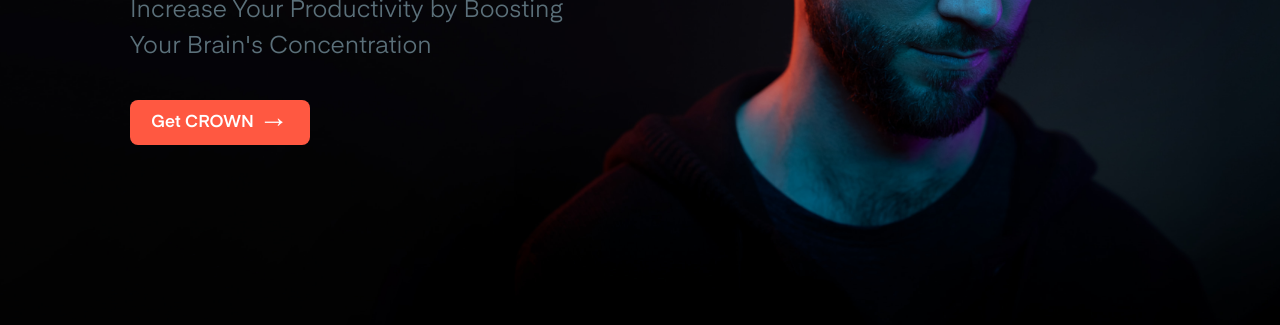
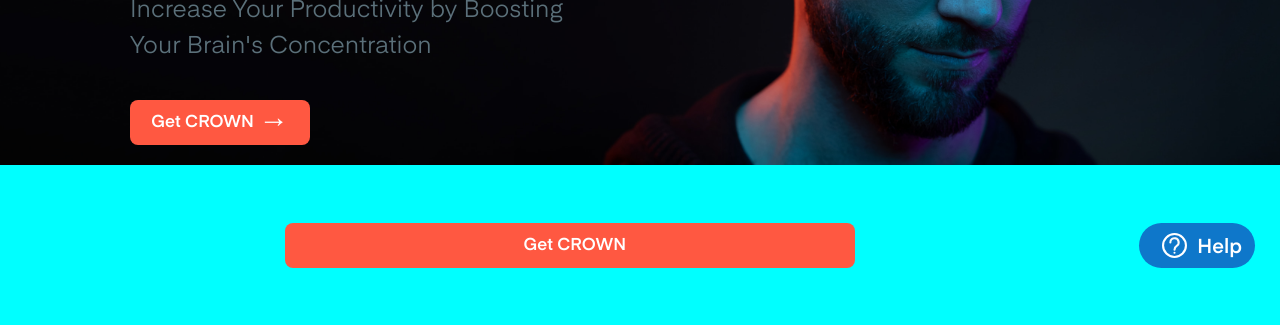
Before and after one commit to Amusah/Neurosity, a website: page index.html in a window 1280 px wide. Shown: the part 475-800 px from the top of the page. Drawn offline with Linux system fonts and the light colour scheme.

Commit message:
Help icon

```diff
--- a/index.html
+++ b/index.html
@@ -50,7 +50,7 @@
         </div>
     </header>
     <main>
-        <!-- Featured section -->
+        <!-- Featured and Cards section -->
         <div class="featured-container">
             <div class="partners">
                 <div class="featured">
@@ -113,19 +113,15 @@
                 </span>
             </div>
         </div>
+        <footer>
+            <div class="footer-btn">
+                <span class="get-crown-btn">
+                <a class="crown-txt " href="#">Get CROWN</a>
+                </span>
+            </div>
+            <a class="help" href="#"><span><img src="/img/help.svg" alt=""><span class="help-link"> Help</span></span></a>
 
-            <!-- Cards section -->
-        <!-- <section id="cards-section">
-            <div class="cards-section">
-
-                <div class="cards-btn">
-                    <span class="get-crown-btn">
-                        <a class="crown-txt " href="#">Get CROWN</a>
-                        <div class="arrow" ><span>&#8594</span></div>
-                    </span>
-                </div>
-            </div>
-        </section> -->
+        </footer>
     </main>
     <script src="index.js"></script>
 </body>
--- a/pages/_layout.scss
+++ b/pages/_layout.scss
@@ -325,3 +325,69 @@
 
     }
 }
+
+footer{
+    position: fixed;
+    bottom: 0;
+    text-align: center;
+    width: 100%;
+    min-height: 20vh;
+    background-color: cyan;
+    display: flex;
+    align-items: center;
+    //align-items: center;
+    margin: 0 auto;
+    .footer-btn{
+        text-align: center;
+        margin: 0 auto;
+        width: 100%;
+
+    .get-crown-btn{
+        margin: 0 auto;
+        width: 50%;
+    }
+
+    .get-crown-btn a{
+        text-decoration: none;
+        //display: block;
+        //float: left;
+        }
+    }
+
+    .help{
+        background-color: #0E77CA;
+        height: 4.5rem;
+        width: 12rem;
+        display: flex;
+        align-items: center;
+        justify-content: center;
+        float: right;
+        margin-right: 2.5rem;
+        text-decoration: none;
+        padding: 1.5rem 4rem;
+        border-radius: 3rem;
+
+        //margin-bottom: 5rem;
+
+        span{
+            height: 4rem;
+            position: relative;
+
+            img{
+                width: 2.5rem;
+                margin-top: 0.8rem;
+                margin-right: 1rem;
+                position: absolute;
+                right: 90%;
+            }
+            .help-link{
+                color: #fff;
+                font-family: 'Eina-SemiBold';
+                font-size: 2rem;
+                position: absolute;
+                margin-top: 1rem;
+                //margin-bottom: 4rem;
+            }
+        }
+    }
+}
```
Also changed, not shown: css/index.css, img/help.svg (added).
